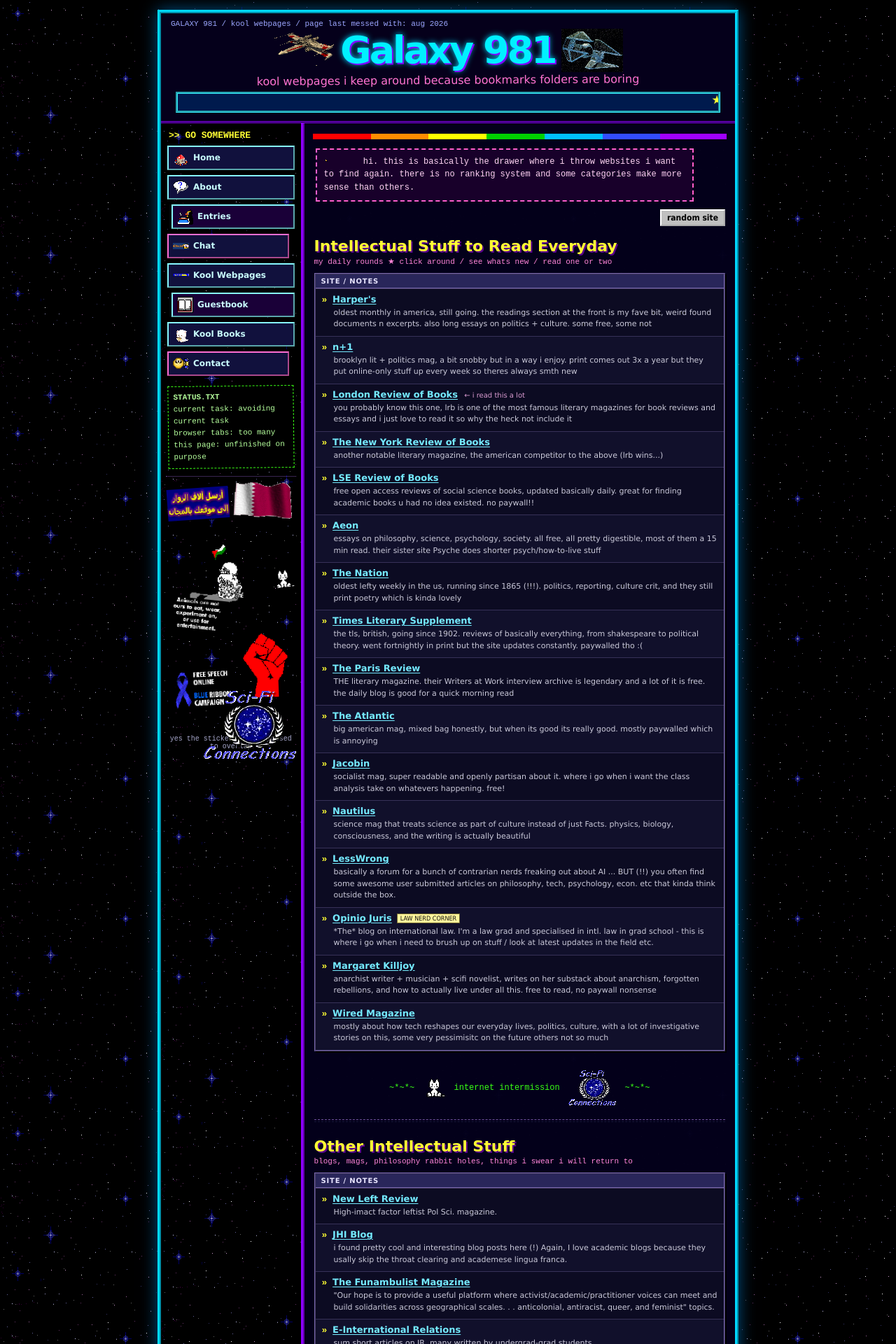
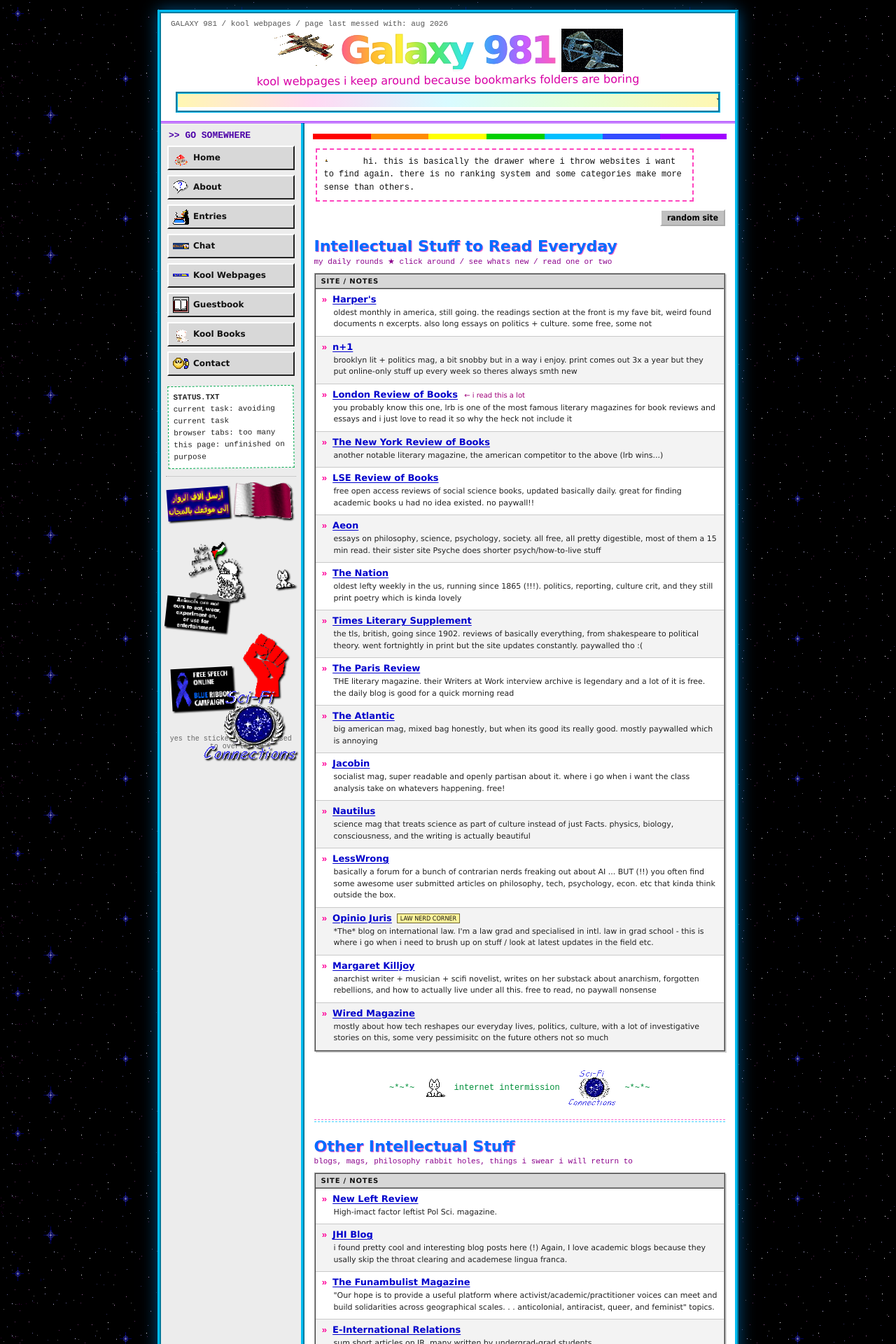
Before and after one commit to Catofminerva/Catofminerva.github.io, a Jekyll site: the page coolsite.html, which Jekyll copies as it is, in a window 1280 px wide. Shown: the top 1920 px of the page at 70% size. Built offline with Jekyll 4.4.1, drawn with Linux system fonts in a browser that asks for light colours.

Commit message:
Update coolsite.html

```diff
--- a/coolsite.html
+++ b/coolsite.html
@@ -552,6 +552,176 @@
   vertical-align:1px;
 }
 
+
+
+/* ============================================================
+   2026-08-27: light GeoCities-ish interior
+   keep stars OUTSIDE the page, keep the inside bright + readable
+   ============================================================ */
+body {
+  background:#000 url("stars.gif") repeat;
+  color:#111;
+}
+
+.page {
+  background:#fff;
+  border-color:#00bdf2;
+  box-shadow:0 0 22px #004d80;
+}
+
+.mast {
+  background:#fff;
+  border-bottom:3px double #8f00ff;
+}
+
+.best-viewed { color:#555; }
+
+h1 {
+  color:#00bff3;
+  background:linear-gradient(90deg,#ff5c8a,#ffb52e,#fff23b,#55e85a,#36e8e8,#4d8dff,#c85cff,#ff5cbe);
+  -webkit-background-clip:text;
+  background-clip:text;
+  color:transparent;
+  -webkit-text-stroke:1px rgba(0,0,0,.08);
+  text-shadow:none;
+}
+
+.subtitle { color:#d800a6; }
+
+.marquee-box {
+  background:#fff;
+  border-color:#00bdf2;
+  color:#111;
+}
+.marquee-box marquee {
+  color:#111;
+  background:linear-gradient(90deg,#fff7b2,#ffd9f3,#d9fbff,#e6ffd7,#fff7b2);
+}
+
+.sidebar {
+  background:#ececec;
+  border-right:5px ridge #00bdf2;
+  color:#111;
+}
+
+.main {
+  background:#fff;
+  color:#111;
+}
+
+.nav-title { color:#4c00a8; }
+
+.nav a,
+.nav a:nth-child(3n),
+.nav a:nth-child(4n) {
+  background:#d8d8d8;
+  color:#111;
+  border-color:#fff #777 #777 #fff;
+  margin-left:2px;
+  margin-right:2px;
+}
+.nav a:hover {
+  background:#fff;
+  color:#0000cc;
+}
+
+.status {
+  background:#fff;
+  color:#222;
+  border-color:#00a84f;
+}
+
+.stickers { border-top-color:#aaa; }
+.little-note { color:#666; }
+
+.welcome {
+  background:#fff;
+  color:#111;
+  border-color:#ff45bf;
+}
+
+.section-title {
+  color:#006cff;
+  text-shadow:1px 1px #ff5fc7;
+}
+.section-meta { color:#8b008b; }
+.section-cut {
+  border-top-color:#ff66cc;
+  border-bottom-color:#41cfff;
+}
+
+/* clean old-forum directory on white */
+.links {
+  background:#fff;
+  border-color:#9b9b9b;
+  box-shadow:2px 2px 0 #d2d2d2;
+}
+
+.links::before {
+  background:#d7d7d7;
+  color:#111;
+  border-bottom-color:#999;
+}
+
+.link-entry,
+.link-entry:nth-child(even) {
+  background:#fff;
+  color:#111;
+  border-bottom-color:#c9c9c9;
+}
+.link-entry:nth-child(even) { background:#f3f3f3; }
+.link-entry:hover { background:#fffbd7; }
+
+.link-entry > div:first-child::before { color:#ff0099; }
+
+.link-entry > div:first-child a,
+.link-entry > div:first-child a:visited {
+  color:#0000cc;
+  background:transparent;
+}
+.link-entry > div:first-child a:visited { color:#800080; }
+.link-entry > div:first-child a:hover {
+  color:#ff008c;
+  background:#ffff99;
+}
+
+.link-entry .desc { color:#222; }
+.link-entry .desc a { color:#0000cc; }
+.scribble-note { color:#a00079; }
+
+/* any older special boxes that still appear should also live comfortably on white */
+.boxy-row,
+.big-fave,
+.warningish,
+.law-note,
+.oldbox,
+.blue-note,
+.memory-box,
+.tool-wall,
+.tool-entry {
+  color:#111;
+}
+.boxy-row { background:#f3fbff; }
+.big-fave { background:#fff; border-color:#00bdf2; }
+.big-fave > div:first-child a { color:#0000cc; }
+.warningish { background:#fff0f6; }
+.law-note { background:#fff; }
+.oldbox { background:#eee; }
+.blue-note { background:#eef5ff; }
+.memory-box { background:#fff1fb; }
+.tool-wall { background:#fafafa; }
+.tool-entry { background:#eee; }
+.tool-entry > div:first-child a { color:#0000cc; }
+
+.breaker { color:#008f3a; }
+
+.footer {
+  background:#efefef;
+  color:#444;
+  border-top-color:#00bdf2;
+}
+.footer a { color:#0000cc; }
+
 </style>
 </head>
 
```
